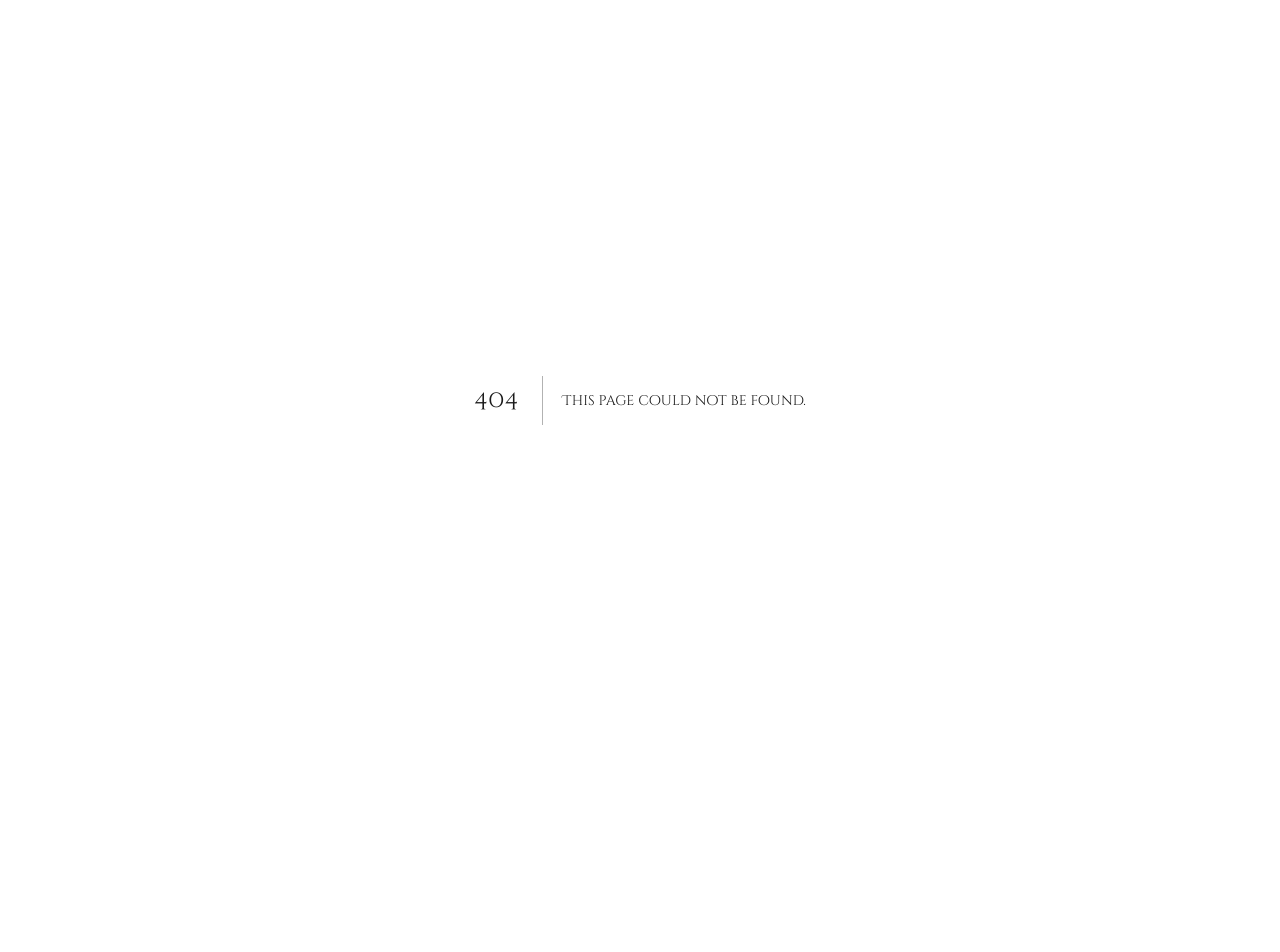
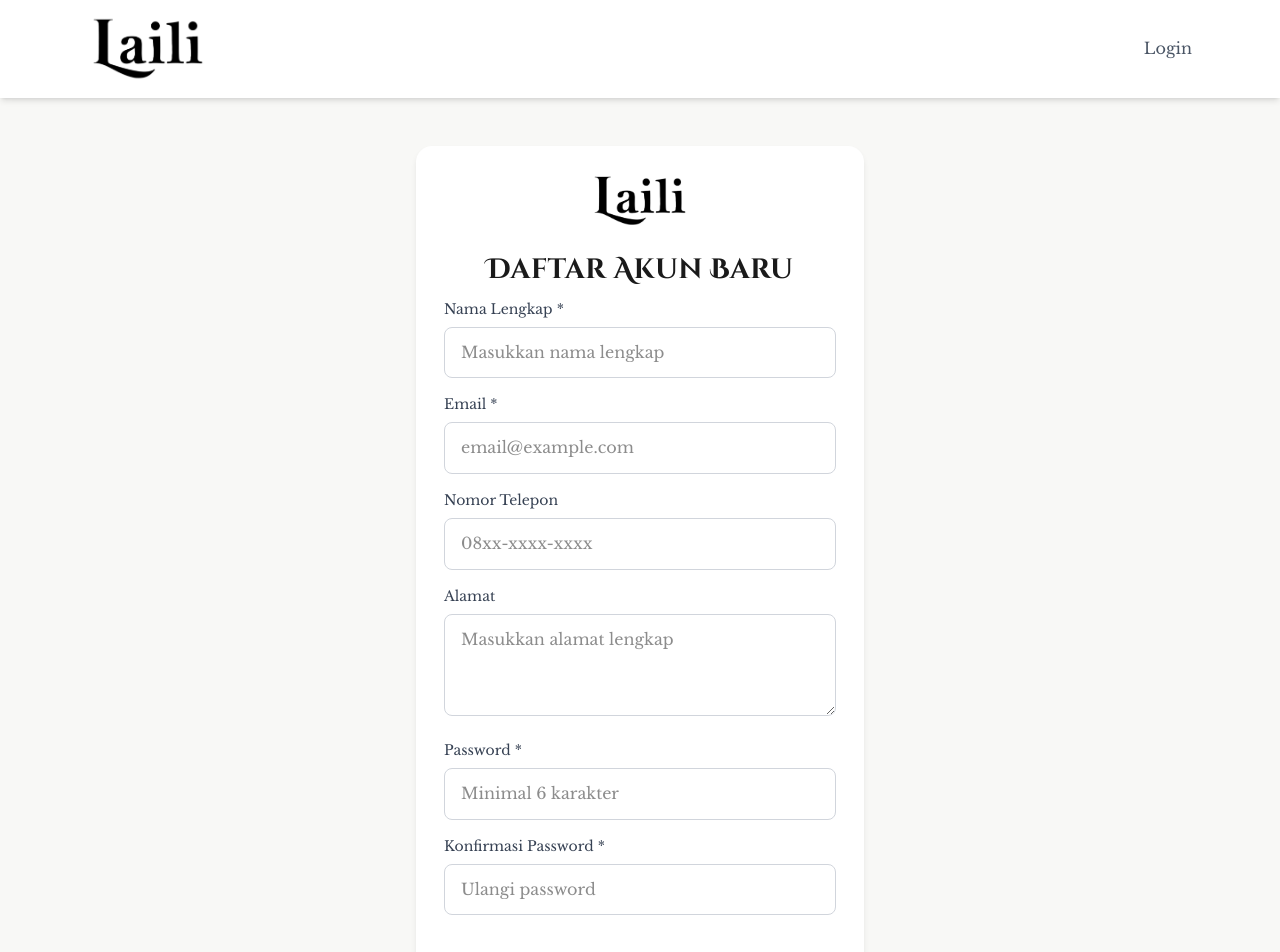
Before and after one commit to sleepingindomie/laili, a Next.js app: page /register in a window 1280 px wide. Before the commit this address had no page. Shown: the top 952 px of the page. Before the commit the page ends 800 px from the top, so only its background shows below. Built offline with nearby package versions, Linux system fonts and the light colour scheme; no server answers.

Commit message:
Fixing Bug 1.4

```diff
--- a/app/login/page.tsx
+++ b/app/login/page.tsx
@@ -105,11 +105,11 @@ export default function LoginPage() {
         <div className="mx-auto max-w-md">
           <div className="card bg-white p-6 sm:p-8">
             <div className="mb-6 flex justify-center">
-              <Logo width={80} height={32} />
+              <Logo width={100} height={32} />
             </div>
-            <h1 className="mb-5 text-center">
+            <h2 className="mb-5 text-center text-2xl font-semibold text-gray-800">
               Masuk ke Akun Anda
-            </h1>
+            </h2>
 
             {error && (
               <div className="mb-6 rounded-lg bg-red-50 p-4 text-sm text-red-600">
@@ -243,6 +243,13 @@ export default function LoginPage() {
                 Password minimal 8 karakter, mengandung huruf kapital dan kecil, serta angka
               </p>
             </div>
+
+            <div className="mt-6 text-center text-sm text-gray-600">
+              Belum punya akun?{" "}
+              <Link href="/register" className="font-semibold text-secondary-600 hover:text-secondary-700">
+                Daftar di sini
+              </Link>
+            </div>
           </div>
         </div>
       </div>
--- a/app/mitra/beranda/page.tsx
+++ b/app/mitra/beranda/page.tsx
@@ -21,32 +21,27 @@ export default function MitraBerandaPage() {
 
         const currentMonth = new Date().toISOString().slice(0, 7);
 
-        const [salesData, pointsData, ordersData, classesData] = await Promise.all([
+        const [pointsData, ordersData, classesData] = await Promise.all([
           supabase
-            .from('sales')
-            .select('total_amount')
-            .eq('user_id', user.id)
-            .eq('month', currentMonth)
-            .single(),
+            .from('poin')
+            .select('jumlah')
+            .eq('user_id', user.id),
           supabase
-            .from('points')
-            .select('total_points')
-            .eq('user_id', user.id)
-            .single(),
-          supabase
-            .from('orders')
+            .from('pesanan')
             .select('id', { count: 'exact' })
             .eq('user_id', user.id)
-            .eq('status', 'active'),
+            .eq('status', 'proses'),
           supabase
-            .from('classes')
-            .select('id', { count: 'exact' })
-            .eq('status', 'available'),
+            .from('kelas_video')
+            .select('id', { count: 'exact' }),
         ]);
 
+        // Calculate total points from all point records
+        const totalPoints = pointsData.data?.reduce((sum, record) => sum + (record.jumlah || 0), 0) || 0;
+
         setStats({
-          totalSales: salesData.data?.total_amount || 0,
-          totalPoints: pointsData.data?.total_points || 0,
+          totalSales: 0, // Will be calculated from pesanan
+          totalPoints: totalPoints,
           activeOrders: ordersData.count || 0,
           availableClasses: classesData.count || 0,
         });
--- a/app/mitra/katalog/page.tsx
+++ b/app/mitra/katalog/page.tsx
@@ -5,11 +5,11 @@ import { createClient } from "@/lib/supabase/client";
 
 interface Product {
   id: number;
-  name: string;
-  price: number;
-  image_url: string | null;
-  stock_status: string;
-  category: string | null;
+  nama: string;
+  harga: number;
+  gambar_url: string | null;
+  kategori: string | null;
+  deskripsi: string | null;
 }
 
 export default function MitraKatalogPage() {
@@ -25,7 +25,7 @@ export default function MitraKatalogPage() {
     const fetchProducts = async () => {
       try {
         const { data, error } = await supabase
-          .from('products')
+          .from('produk')
           .select('*')
           .order('created_at', { ascending: false });
 
@@ -36,7 +36,7 @@ export default function MitraKatalogPage() {
           setFilteredProducts(data);
 
           const uniqueCategories = Array.from(
-            new Set(data.map(p => p.category).filter(Boolean))
+            new Set(data.map(p => p.kategori).filter(Boolean))
           ) as string[];
           setCategories(uniqueCategories);
         }
@@ -55,12 +55,12 @@ export default function MitraKatalogPage() {
 
     if (searchQuery) {
       filtered = filtered.filter(product =>
-        product.name.toLowerCase().includes(searchQuery.toLowerCase())
+        product.nama.toLowerCase().includes(searchQuery.toLowerCase())
       );
     }
 
     if (selectedCategory !== "all") {
-      filtered = filtered.filter(product => product.category === selectedCategory);
+      filtered = filtered.filter(product => product.kategori === selectedCategory);
     }
 
     setFilteredProducts(filtered);
@@ -72,19 +72,6 @@ export default function MitraKatalogPage() {
       currency: 'IDR',
       minimumFractionDigits: 0,
     }).format(amount);
-  };
-
-  const getStockStatusText = (status: string) => {
-    switch (status) {
-      case 'available':
-        return 'Tersedia';
-      case 'limited':
-        return 'Terbatas';
-      case 'out_of_stock':
-        return 'Habis';
-      default:
-        return 'Tersedia';
-    }
   };
 
   return (
@@ -134,10 +121,10 @@ export default function MitraKatalogPage() {
               className="overflow-hidden rounded-xl bg-white shadow-md transition-shadow hover:shadow-lg"
             >
               <div className="flex h-48 items-center justify-center bg-gradient-to-br from-secondary-100 to-secondary-50">
-                {product.image_url ? (
+                {product.gambar_url ? (
                   <img
-                    src={product.image_url}
-                    alt={product.name}
+                    src={product.gambar_url}
+                    alt={product.nama}
                     className="h-full w-full object-cover"
                   />
                 ) : (
@@ -145,31 +132,22 @@ export default function MitraKatalogPage() {
                 )}
               </div>
               <div className="p-6">
-                <h3 className="mb-2 text-lg font-semibold text-gray-800">{product.name}</h3>
+                <h3 className="mb-2 text-lg font-semibold text-gray-800">{product.nama}</h3>
+                {product.deskripsi && (
+                  <p className="mb-2 text-sm text-gray-600 line-clamp-2">{product.deskripsi}</p>
+                )}
                 <p className="mb-4 text-2xl font-bold text-secondary-600">
-                  {formatCurrency(product.price)}
+                  {formatCurrency(product.harga)}
                 </p>
                 <div className="mb-4 flex items-center justify-between">
-                  <span
-                    className={`text-sm font-medium ${
-                      product.stock_status === "available"
-                        ? "text-green-600"
-                        : product.stock_status === "limited"
-                        ? "text-orange-600"
-                        : "text-red-600"
-                    }`}
-                  >
-                    {getStockStatusText(product.stock_status)}
-                  </span>
-                  {product.category && (
-                    <span className="text-xs text-gray-500">{product.category}</span>
+                  {product.kategori && (
+                    <span className="rounded-full bg-secondary-100 px-3 py-1 text-xs font-medium text-secondary-700">{product.kategori}</span>
                   )}
                 </div>
                 <button
-                  className="touch-target w-full rounded-lg bg-secondary-500 px-6 py-3 font-semibold text-white transition-colors hover:bg-secondary-600 disabled:opacity-50 disabled:cursor-not-allowed"
-                  disabled={product.stock_status === "out_of_stock"}
+                  className="touch-target w-full rounded-lg bg-secondary-500 px-6 py-3 font-semibold text-white transition-colors hover:bg-secondary-600"
                 >
-                  {product.stock_status === "out_of_stock" ? "Stok Habis" : "Pesan Sekarang"}
+                  Pesan Sekarang
                 </button>
               </div>
             </div>
--- a/app/mitra/kelas/page.tsx
+++ b/app/mitra/kelas/page.tsx
@@ -31,38 +31,38 @@ export default function MitraKelasPage() {
       try {
         const [classesData, coachingData] = await Promise.all([
           supabase
-            .from('classes')
+            .from('kelas_video')
             .select('*')
             .order('created_at', { ascending: false }),
           supabase
-            .from('coaching_sessions')
+            .from('coaching_schedule')
             .select('*')
-            .gte('date', new Date().toISOString().split('T')[0])
-            .order('date', { ascending: true }),
+            .gte('tanggal', new Date().toISOString().split('T')[0])
+            .order('tanggal', { ascending: true }),
         ]);
 
         if (classesData.data) {
           setClasses(classesData.data.map(cls => ({
             id: cls.id,
-            title: cls.title,
-            instructor: cls.instructor,
-            duration: cls.duration,
-            type: cls.type,
-            status: cls.status === 'available' ? 'Tersedia' : 'Segera',
+            title: cls.judul || '',
+            instructor: cls.instruktur || '',
+            duration: cls.durasi || '',
+            type: cls.tipe || '',
+            status: 'Tersedia',
           })));
         }
 
         if (coachingData.data) {
           setUpcomingCoaching(coachingData.data.map(session => ({
             id: session.id,
-            title: session.title,
-            date: new Date(session.date).toLocaleDateString('id-ID', {
+            title: session.judul || '',
+            date: new Date(session.tanggal).toLocaleDateString('id-ID', {
               day: 'numeric',
               month: 'long',
               year: 'numeric',
             }),
-            time: session.time,
-            coach: session.coach,
+            time: session.waktu || '',
+            coach: session.pembicara || '',
           })));
         }
       } catch (error) {
--- a/app/mitra/layout.tsx
+++ b/app/mitra/layout.tsx
@@ -23,13 +23,13 @@ export default function MitraLayout({
       const { data: { user } } = await supabase.auth.getUser();
       if (user) {
         const { data: userData } = await supabase
-          .from('users')
-          .select('full_name')
+          .from('profiles')
+          .select('nama_lengkap')
           .eq('id', user.id)
           .single();
 
-        if (userData?.full_name) {
-          setUserName(userData.full_name);
+        if (userData?.nama_lengkap) {
+          setUserName(userData.nama_lengkap);
         }
       }
     };
--- a/app/mitra/profil/page.tsx
+++ b/app/mitra/profil/page.tsx
@@ -23,7 +23,7 @@ export default function MitraProfilPage() {
         if (!user) return;
 
         const { data, error } = await supabase
-          .from('users')
+          .from('profiles')
           .select('*')
           .eq('id', user.id)
           .single();
@@ -33,10 +33,10 @@ export default function MitraProfilPage() {
         if (data) {
           setUserData({
             email: user.email || "",
-            full_name: data.full_name || "",
-            phone: data.phone || "",
-            address: data.address || "",
-            joined_date: data.joined_date || "",
+            full_name: data.nama_lengkap || "",
+            phone: data.nomor_telepon || "",
+            address: data.alamat || "",
+            joined_date: data.tanggal_bergabung || "",
           });
         }
       } catch (error) {
@@ -59,11 +59,11 @@ export default function MitraProfilPage() {
       if (!user) throw new Error("User not found");
 
       const { error } = await supabase
-        .from('users')
+        .from('profiles')
         .update({
-          full_name: userData.full_name,
-          phone: userData.phone,
-          address: userData.address,
+          nama_lengkap: userData.full_name,
+          nomor_telepon: userData.phone,
+          alamat: userData.address,
         })
         .eq('id', user.id);
 
--- /dev/null
+++ b/app/register/page.tsx
@@ -0,0 +1,224 @@
+"use client";
+
+import { useState } from "react";
+import Link from "next/link";
+import { useRouter } from "next/navigation";
+import { createClient } from "@/lib/supabase/client";
+import Logo from "@/components/Logo";
+
+export default function RegisterPage() {
+  const router = useRouter();
+  const supabase = createClient();
+  const [loading, setLoading] = useState(false);
+  const [error, setError] = useState("");
+  const [formData, setFormData] = useState({
+    email: "",
+    password: "",
+    confirmPassword: "",
+    namaLengkap: "",
+    nomorTelepon: "",
+    alamat: "",
+  });
+
+  const handleSubmit = async (e: React.FormEvent) => {
+    e.preventDefault();
+    setError("");
+    setLoading(true);
+
+    // Validation
+    if (formData.password !== formData.confirmPassword) {
+      setError("Password dan konfirmasi password tidak cocok");
+      setLoading(false);
+      return;
+    }
+
+    if (formData.password.length < 6) {
+      setError("Password harus minimal 6 karakter");
+      setLoading(false);
+      return;
+    }
+
+    try {
+      // Sign up user
+      const { data: authData, error: signUpError } = await supabase.auth.signUp({
+        email: formData.email,
+        password: formData.password,
+        options: {
+          data: {
+            nama_lengkap: formData.namaLengkap,
+            nomor_telepon: formData.nomorTelepon,
+            alamat: formData.alamat,
+          }
+        }
+      });
+
+      if (signUpError) throw signUpError;
+
+      if (authData.user) {
+        // Create profile
+        const { error: profileError } = await supabase
+          .from('profiles')
+          .insert({
+            id: authData.user.id,
+            email: formData.email,
+            nama_lengkap: formData.namaLengkap,
+            nomor_telepon: formData.nomorTelepon,
+            alamat: formData.alamat,
+          });
+
+        if (profileError) throw profileError;
+
+        // Redirect to login page
+        router.push('/login?message=Registrasi berhasil! Silakan login.');
+      }
+    } catch (err: any) {
+      setError(err.message || "Terjadi kesalahan saat registrasi");
+    } finally {
+      setLoading(false);
+    }
+  };
+
+  return (
+    <div className="min-h-screen" style={{ background: 'var(--accent-warm)' }}>
+      {/* Simple Navigation */}
+      <nav className="sticky top-0 z-50 bg-white shadow-md">
+        <div className="container-responsive py-4">
+          <div className="flex items-center justify-between">
+            <Link href="/" className="flex items-center">
+              <Logo width={120} height={38} />
+            </Link>
+            <div className="flex items-center gap-4">
+              <Link
+                href="/login"
+                className="text-gray-600 transition-colors hover:text-gray-900"
+              >
+                Login
+              </Link>
+            </div>
+          </div>
+        </div>
+      </nav>
+
+      {/* Register Form */}
+      <div className="container-responsive py-10 sm:py-12">
+        <div className="mx-auto max-w-md">
+          <div className="card bg-white p-6 sm:p-8">
+            <div className="mb-6 flex justify-center">
+              <Logo width={100} height={32} />
+            </div>
+            <h2 className="mb-5 text-center text-2xl font-semibold text-gray-800">
+              Daftar Akun Baru
+            </h2>
+
+            {error && (
+              <div className="mb-6 rounded-lg bg-red-50 p-4 text-sm text-red-600">
+                {error}
+              </div>
+            )}
+
+            <form onSubmit={handleSubmit} className="space-y-4">
+              <div>
+                <label className="mb-2 block text-sm font-medium text-gray-700">
+                  Nama Lengkap *
+                </label>
+                <input
+                  type="text"
+                  required
+                  value={formData.namaLengkap}
+                  onChange={(e) => setFormData({ ...formData, namaLengkap: e.target.value })}
+                  className="w-full rounded-lg border border-gray-300 px-4 py-3 focus:border-secondary-500 focus:outline-none focus:ring-2 focus:ring-secondary-200"
+                  placeholder="Masukkan nama lengkap"
+                />
+              </div>
+
+              <div>
+                <label className="mb-2 block text-sm font-medium text-gray-700">
+                  Email *
+                </label>
+                <input
+                  type="email"
+                  required
+                  value={formData.email}
+                  onChange={(e) => setFormData({ ...formData, email: e.target.value })}
+                  className="w-full rounded-lg border border-gray-300 px-4 py-3 focus:border-secondary-500 focus:outline-none focus:ring-2 focus:ring-secondary-200"
+                  placeholder="email@example.com"
+                />
+              </div>
+
+              <div>
+                <label className="mb-2 block text-sm font-medium text-gray-700">
+                  Nomor Telepon
+                </label>
+                <input
+                  type="tel"
+                  value={formData.nomorTelepon}
+                  onChange={(e) => setFormData({ ...formData, nomorTelepon: e.target.value })}
+                  className="w-full rounded-lg border border-gray-300 px-4 py-3 focus:border-secondary-500 focus:outline-none focus:ring-2 focus:ring-secondary-200"
+                  placeholder="08xx-xxxx-xxxx"
+                />
+              </div>
+
+              <div>
+                <label className="mb-2 block text-sm font-medium text-gray-700">
+                  Alamat
+                </label>
+                <textarea
+                  value={formData.alamat}
+                  onChange={(e) => setFormData({ ...formData, alamat: e.target.value })}
+                  className="w-full rounded-lg border border-gray-300 px-4 py-3 focus:border-secondary-500 focus:outline-none focus:ring-2 focus:ring-secondary-200"
+                  rows={3}
+                  placeholder="Masukkan alamat lengkap"
+                />
+              </div>
+
+              <div>
+                <label className="mb-2 block text-sm font-medium text-gray-700">
+                  Password *
+                </label>
+                <input
+                  type="password"
+                  required
+                  value={formData.password}
+                  onChange={(e) => setFormData({ ...formData, password: e.target.value })}
+                  className="w-full rounded-lg border border-gray-300 px-4 py-3 focus:border-secondary-500 focus:outline-none focus:ring-2 focus:ring-secondary-200"
+                  placeholder="Minimal 6 karakter"
+                  minLength={6}
+                />
+              </div>
+
+              <div>
+                <label className="mb-2 block text-sm font-medium text-gray-700">
+                  Konfirmasi Password *
+                </label>
+                <input
+                  type="password"
+                  required
+                  value={formData.confirmPassword}
+                  onChange={(e) => setFormData({ ...formData, confirmPassword: e.target.value })}
+                  className="w-full rounded-lg border border-gray-300 px-4 py-3 focus:border-secondary-500 focus:outline-none focus:ring-2 focus:ring-secondary-200"
+                  placeholder="Ulangi password"
+                  minLength={6}
+                />
+              </div>
+
+              <button
+                type="submit"
+                disabled={loading}
+                className="touch-target w-full rounded-lg bg-secondary-500 px-8 py-4 font-semibold text-white transition-colors hover:bg-secondary-600 disabled:opacity-50"
+              >
+                {loading ? "Mendaftar..." : "Daftar"}
+              </button>
+            </form>
+
+            <div className="mt-6 text-center text-sm text-gray-600">
+              Sudah punya akun?{" "}
+              <Link href="/login" className="font-semibold text-secondary-600 hover:text-secondary-700">
+                Login di sini
+              </Link>
+            </div>
+          </div>
+        </div>
+      </div>
+    </div>
+  );
+}
```
